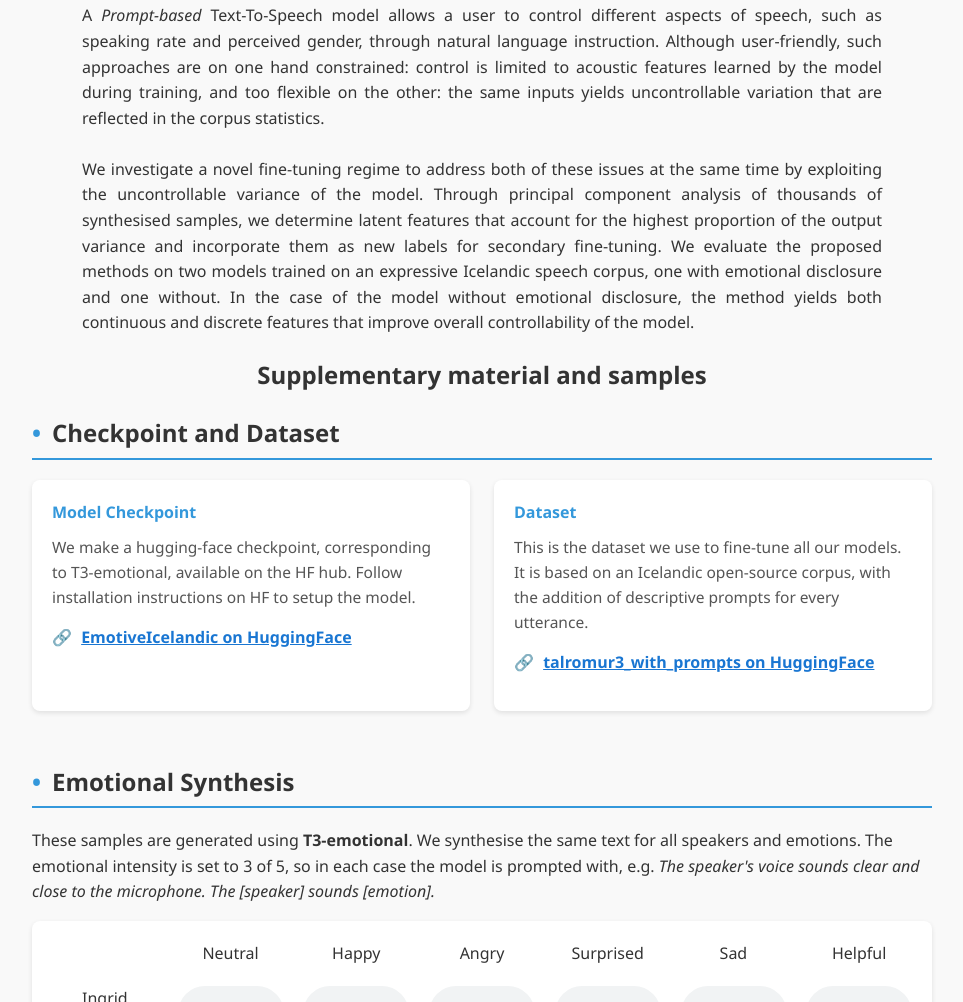
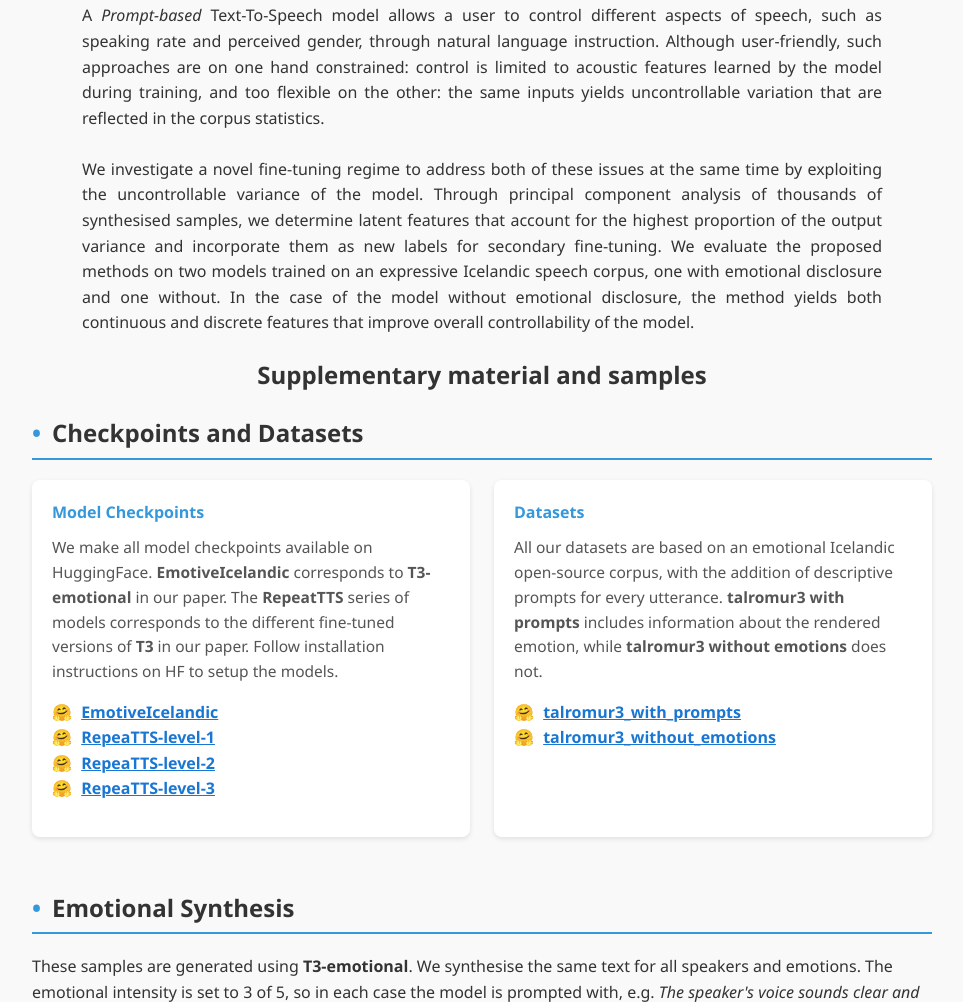
Before and after one commit to atliSig/SSW_supp_material, a plain HTML site: page index.html in a window 1280 px wide. Shown: the part 288-1290 px from the top of the page, without its empty margins (158-1121 px from the left). Drawn offline with Linux system fonts and the light colour scheme.

Commit message:
added checkpoints and datasets

```diff
--- a/index.html
+++ b/index.html
@@ -106,28 +106,62 @@
     <h2 style="text-align: center;">Supplementary material and samples</h2>
     </div>
 
-    <h2 class="section-heading">Checkpoint and Dataset</h2>
+    <h2 class="section-heading">Checkpoints and Datasets</h2>
     <div style="display: flex; gap: 24px; justify-content: center; flex-wrap: wrap; margin-bottom: 32px;">
         <div class="audio-container" style="flex: 1 1 320px; max-width: 400px; min-width: 260px;">
-            <div class="audio-title">Model Checkpoint</div>
+            <div class="audio-title">Model Checkpoints</div>
             <div class="audio-description">
-                <p style="margin-top: 10px; color: #555; font-size: 0.97em;">We make a hugging-face checkpoint, corresponding to T3-emotional, available on the HF hub. Follow installation instructions on HF to setup the model.</p>
-                <span style="margin-right: 5px;">🔗</span>
-                <a href="https://huggingface.co/atlithor/EmotiveIcelandic" target="_blank" style="color: #1976d2; text-decoration: underline; font-weight: bold;">
-                    EmotiveIcelandic on HuggingFace
-                </a>
+                <p style="margin-top: 10px; color: #555; font-size: 0.97em;">
+                    We make all model checkpoints available on HuggingFace. <b>EmotiveIcelandic</b> corresponds to <b>T3-emotional</b> in our paper.
+                    The <b>RepeatTTS</b> series of models corresponds to the different fine-tuned versions of <b>T3</b> in our paper. Follow installation
+                    instructions on HF to setup the models.</p>
+
+                <div>
+                    <span style="margin-right: 5px;">🤗</span>
+                    <a href="https://huggingface.co/atlithor/EmotiveIcelandic" target="_blank" style="color: #1976d2; text-decoration: underline; font-weight: bold;">
+                        EmotiveIcelandic
+                    </a>
+                </div>
+                <div>
+                    <span style="margin-right: 5px;">🤗</span>
+                    <a href="https://huggingface.co/atlithor/RepeaTTS-level-1" target="_blank" style="color: #1976d2; text-decoration: underline; font-weight: bold;">
+                        RepeaTTS-level-1
+                    </a>
+                </div>
+                <div>
+                    <span style="margin-right: 5px;">🤗</span>
+                    <a href="https://huggingface.co/atlithor/RepeaTTS-level-2" target="_blank" style="color: #1976d2; text-decoration: underline; font-weight: bold;">
+                        RepeaTTS-level-2
+                    </a>
+                </div>
+                <div>
+                    <span style="margin-right: 5px;">🤗</span>
+                    <a href="https://huggingface.co/atlithor/RepeaTTS-level-3" target="_blank" style="color: #1976d2; text-decoration: underline; font-weight: bold;">
+                        RepeaTTS-level-3
+                    </a>
+                </div>
             </div>
         </div>
         <div class="audio-container" style="flex: 1 1 320px; max-width: 400px; min-width: 260px;">
-            <div class="audio-title">Dataset</div>
+            <div class="audio-title">Datasets</div>
             <div class="audio-description">
                 <p style="margin-top: 10px; color: #555; font-size: 0.97em;">
-                    This is the dataset we use to fine-tune all our models. It is based on an Icelandic open-source corpus, with the addition of descriptive prompts for every utterance.
+                    All our datasets are based on an emotional Icelandic open-source corpus, with the addition of descriptive prompts for every utterance.
+                    <b>talromur3 with prompts</b> includes information about the rendered emotion, while <b>talromur3 without emotions</b> does not.
                 </p>
-                <span style="margin-right: 5px;">🔗</span>
-                <a href="https://huggingface.co/datasets/atlithor/talromur3_with_prompts" target="_blank" style="color: #1976d2; text-decoration: underline; font-weight: bold;">
-                    talromur3_with_prompts on HuggingFace
-                </a>
+                <div>
+                    <span style="margin-right: 5px;">🤗</span>
+                    <a href="https://huggingface.co/datasets/atlithor/talromur3_with_prompts" target="_blank" style="color: #1976d2; text-decoration: underline; font-weight: bold;">
+                        talromur3_with_prompts
+                    </a>
+                </div>
+                <div>
+                    <span style="margin-right: 5px;">🤗</span>
+                    <a href="https://huggingface.co/datasets/atlithor/talromur3_without_emotions" target="_blank" style="color: #1976d2; text-decoration: underline; font-weight: bold;">
+                        talromur3_without_emotions
+                    </a>
+
+                </div>
             </div>
         </div>
     </div>
```
